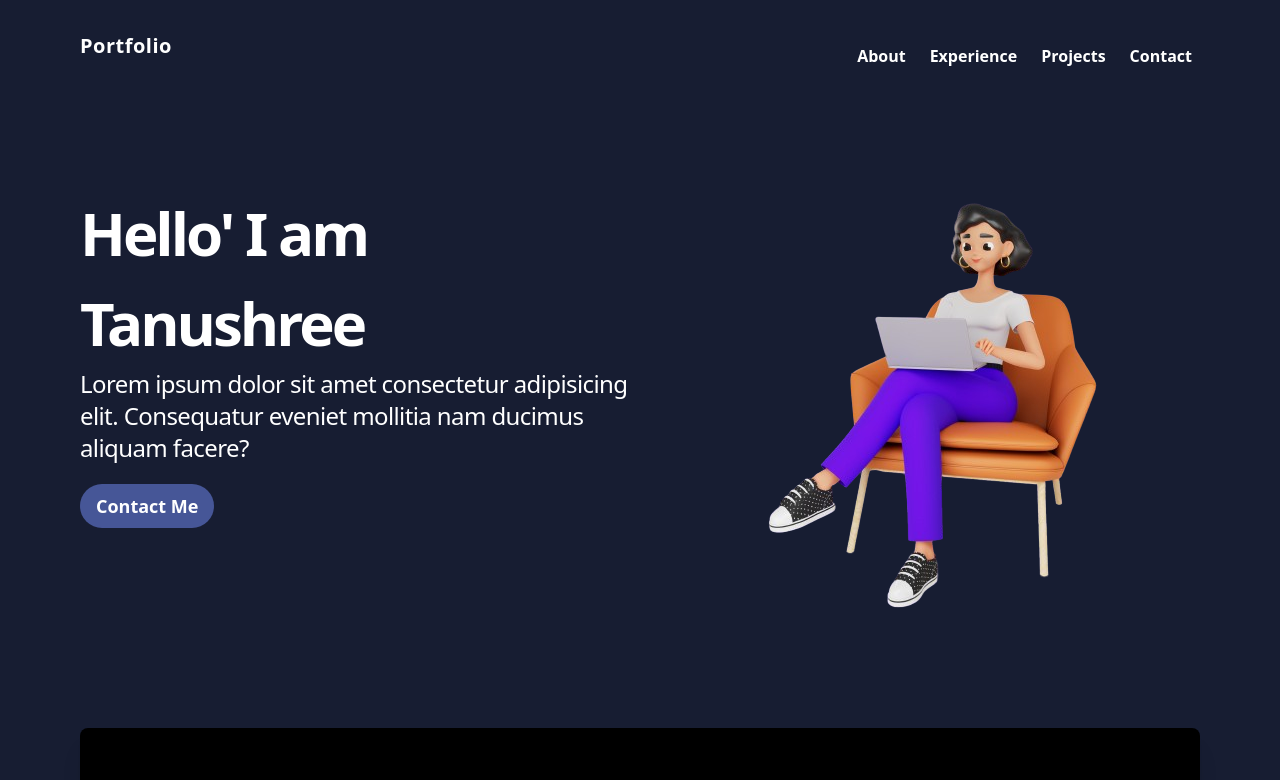
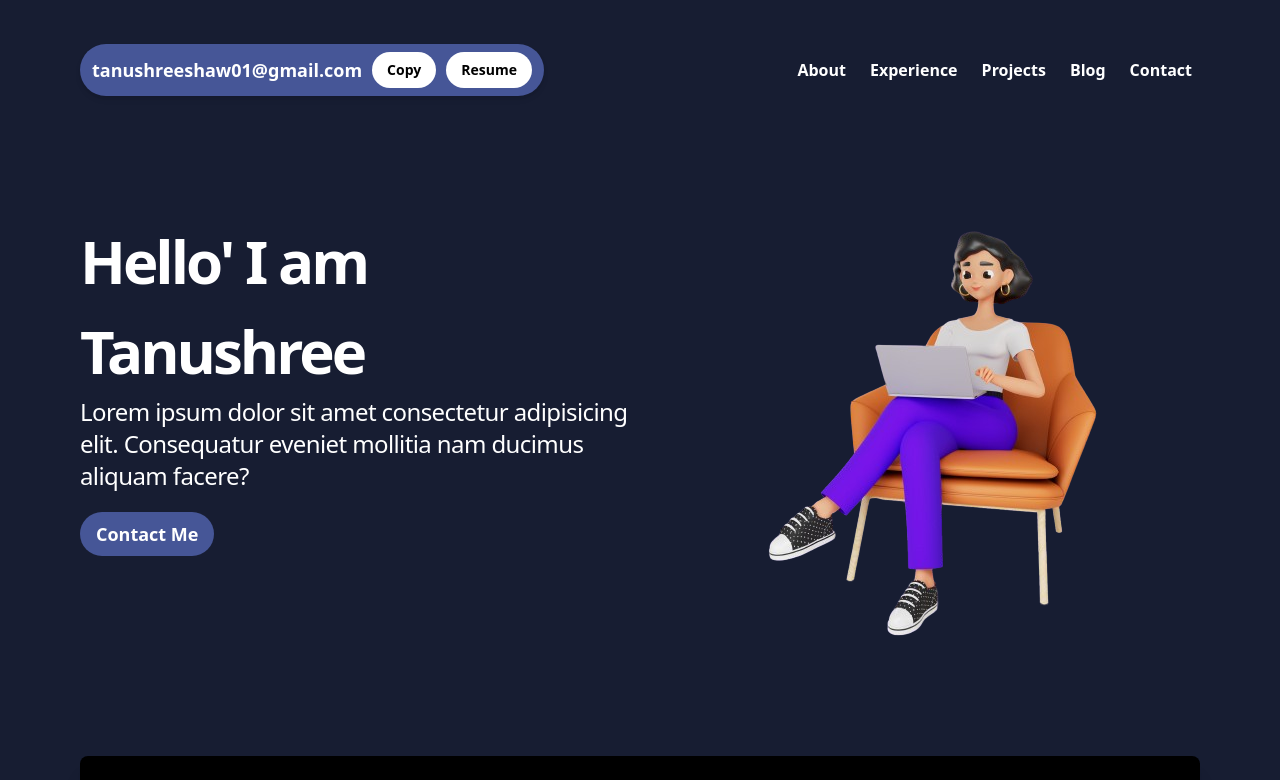
Before and after one commit to tsdebug/my-portfolio-react, a React (Vite) app: page / in a window 1280 px wide. Shown: the top 780 px of the page. Built offline with nearby package versions, Linux system fonts and the light colour scheme.

Commit message:
Added the email button and blog section to the nav

```diff
--- a/src/Components/Navbar/Navbar.jsx
+++ b/src/Components/Navbar/Navbar.jsx
@@ -6,7 +6,17 @@ const Navbar = () => {
   const [showMenu, setShowmenu] = useState(true);
   return (
     <nav className="flex flex-wrap justify-between md:items-center text-white px-10 pt-6 md:px-20">
-      <span className="text-xl font-bold tracking-wide">Portfolio</span>
+      <div className='mt-5 md:md-10 text-white text-sm md:text-lg md:py-2 md:px-3 duration-300 font-semibold bg-[#465697] flex items-center gap-x-2.5 py-[10px] px-[15px] rounded-[30px] shadow-md'>
+            <span>tanushreeshaw01@gmail.com</span>
+            <button className="border-none bg-white text-black cursor-pointer text-sm py-2 px-[15px] rounded-[20px] hover:opacity-85 hover:scale-105">Copy</button>
+            <a
+  className="border-none bg-white text-black cursor-pointer text-sm py-2 px-[15px] rounded-[20px] hover:opacity-85 hover:scale-105"
+  href="/documents/RESUME(Tanushree Shaw).pdf"
+  target="_blank"
+>
+  <button class="cv-btn">Resume</button>
+</a>
+        </div>
 
       <ul className={`${
               menu ? "block" :"hidden"
@@ -20,6 +30,9 @@ const Navbar = () => {
               </a>
               <a href='#Projects'>
                 <li className='text-md transition-all duration-300 p-1 md:p-0'>Projects</li>
+              </a>
+              <a href='#Blog'>
+                <li className='text-md transition-all duration-300 p-1 md:p-0'>Blog</li>
               </a>
               <a href='#Contacts'>
                 <li className='text-md transition-all duration-300 p-1 md:p-0'>Contact</li>
```
